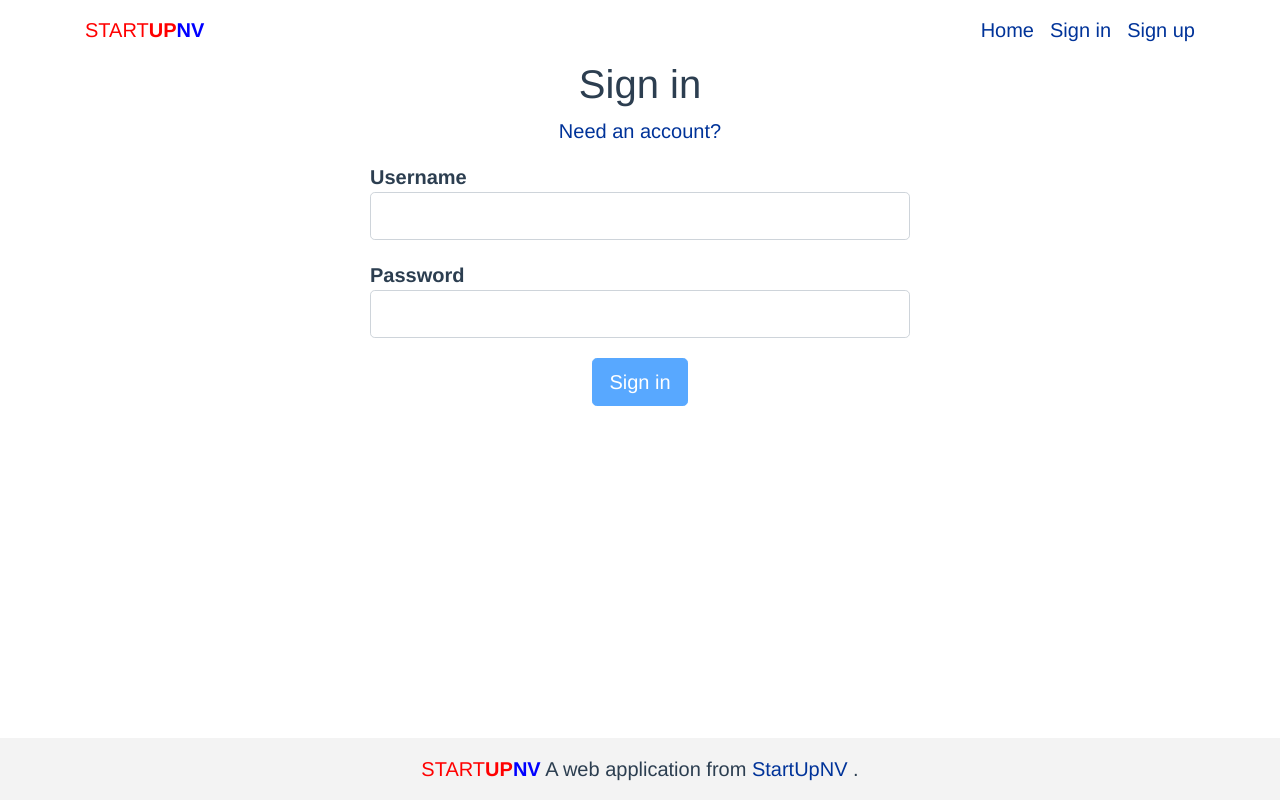
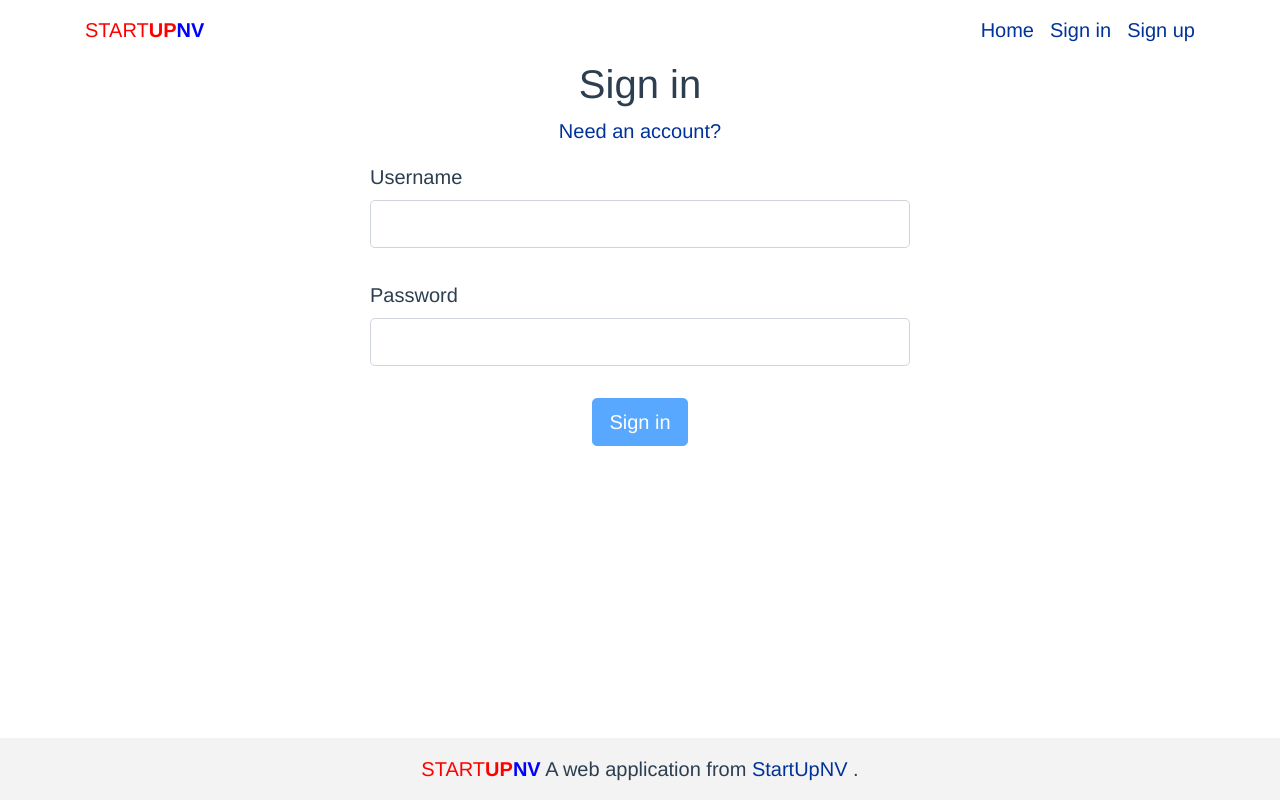
Before and after one commit to landeaux/spawa-client, a Vue app: page /login in a window 1280 px wide. Built offline with nearby package versions, Linux system fonts and the light colour scheme; what vue-friendly-iframe, vue-youtube-embed would draw is missing.

Commit message:
Wrap input in b-form-group and remove uneeded styling

```diff
--- a/src/components/TextInputWithValidation.vue
+++ b/src/components/TextInputWithValidation.vue
@@ -1,9 +1,15 @@
 <script>
-// #todo Pass all implied rules as native html input props
 import {
   ValidationProvider,
 } from 'vee-validate';
 
+/**
+ * TextInputWithValidation
+ *
+ * The TextInputWithValidation component. Wraps all markup and logic related to
+ * a textual-based input (type = text, email, url, etc) and provides validation
+ * via VeeValidate.
+ */
 export default {
   name: 'TextInputWithValidation',
   components: {
@@ -95,7 +101,12 @@ export default {
     :name="label"
     :rules="rules"
   >
-    <label>{{ label }}
+    <b-form-group
+      :id="`${id}-group`"
+      :label="label"
+      :label-for="id"
+      class="form-group"
+    >
       <input
         :id="id"
         v-model="innerValue"
@@ -110,23 +121,18 @@ export default {
         }"
         v-bind="ariaInput"
       >
-    </label>
       <b-form-invalid-feedback
-      :id="`${id}-error`"
+        :id="`${id}-feedback`"
         :state="passed"
         v-bind="ariaMsg"
       >
         {{ errors[0] }}
       </b-form-invalid-feedback>
+    </b-form-group>
   </ValidationProvider>
 </template>
 
 <style scoped lang="sass">
-  label
-    font-weight: bold
-    margin-bottom: 0
-    width: 100%
-  .form-field-error
-    color: red
-    font-size: 1rem
+  .form-group
+    text-align: left
 </style>
```
Lines whose indentation alone changed are shown as unchanged.
